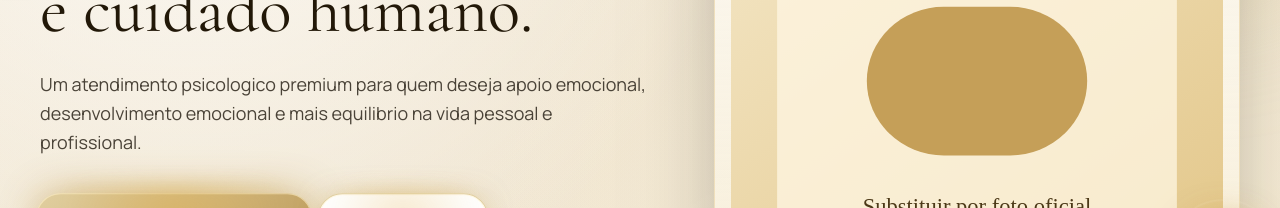
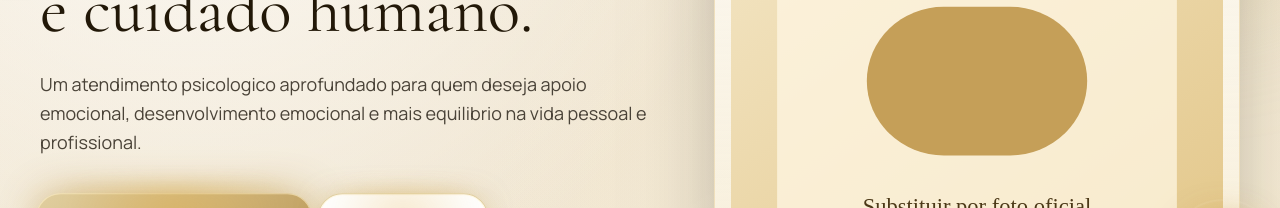
Before and after one commit to fiuzer/clara-didier, a Next.js app: page / in a window 1280 px wide. Shown: the part 488-696 px from the top of the page. Built offline with nearby package versions, Linux system fonts and the light colour scheme; no server answers.

Commit message:
Atualização do Copy

```diff
--- a/data/site-content.ts
+++ b/data/site-content.ts
@@ -30,7 +30,7 @@ export const landingContent = {
     eyebrow: "Psicologa para jovens e adultos",
     title: "Psicoterapia individual com escuta qualificada e cuidado humano.",
     subtitle:
-      "Um atendimento psicologico premium para quem deseja apoio emocional, desenvolvimento emocional e mais equilibrio na vida pessoal e profissional.",
+      "Um atendimento psicologico aprofundado para quem deseja apoio emocional, desenvolvimento emocional e mais equilibrio na vida pessoal e profissional.",
     trustPills: [
       "Atendimento psicologico para jovens e adultos",
       "Ambiente etico, acolhedor e confidencial",
```
